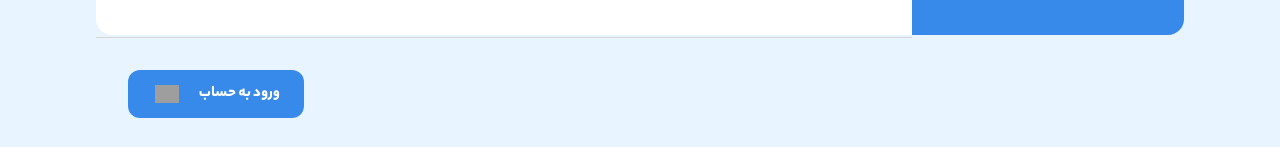
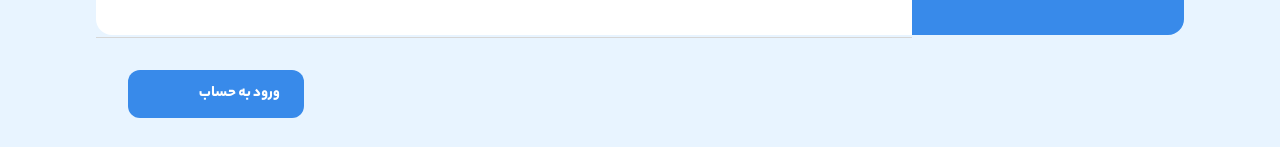
Before and after one commit to mehdimh95/dornika-test, a Next.js app: page /singup in a window 1280 px wide. Shown: the part 733-880 px from the top of the page. Built offline with nearby package versions, Linux system fonts and the light colour scheme; grey boxes are pictures that could not be loaded.

Commit message:
refactor: cleanup button.tsx

```diff
--- a/src/components/Button/Button.tsx
+++ b/src/components/Button/Button.tsx
@@ -1,24 +1,14 @@
 import React from 'react';
-import Image from 'next/image';
 
-interface Propsbutton extends React.ButtonHTMLAttributes<HTMLButtonElement> {
+interface Propsbutton {
   children: React.ReactNode;
-  image: any;
 }
 
-const BlueButton: React.FC<Propsbutton> = ({
-  children,
-  image,
-  ...attributes
-}) => {
+const BlueButton: React.FC<Propsbutton> = ({ children }) => {
   return (
     <div className='flex  flex-col items-center'>
-      <button
-        {...attributes}
-        className='bg-warm-blue w-44 text-white py-3 px-6 rounded-xl flex flex-row items-center gap-5'
-      >
+      <button className='bg-warm-blue w-44 text-white py-3 px-6 rounded-xl flex flex-row items-center gap-5'>
         {children}
-        <Image src={image} width={24} height={24} alt='' />
       </button>
     </div>
   );
```
